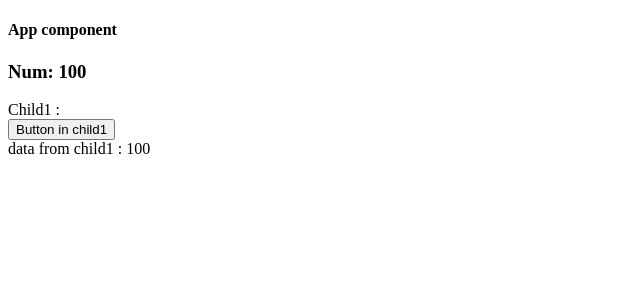
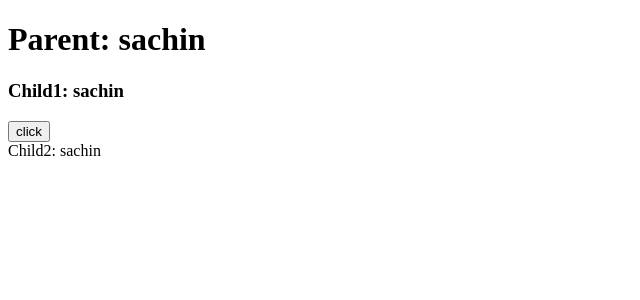
Before and after one commit to venkatravilla333/react-06, a React (Create React App) app in the folder my-app/: page / in a window 1280 px wide. Shown: the top 300 px of the page, without its empty margins (0-640 px from the left). Built offline with nearby package versions, Linux system fonts and the light colour scheme.

Commit message:
props in class com

```diff
--- a/my-app/src/App.js
+++ b/my-app/src/App.js
@@ -3,12 +3,14 @@
 // import Parent from "./classComponents/Parent";
 // import Jsx from "./functionalComponents/jsx/Jsx";
 
-import Parent from "./functionalComponents/Props/Parent";
+import Parent from "./classComponents/Props/Parent";
+
+// import Parent from "./functionalComponents/Props/Parent";
 
 function App() {
   return (
     <>
-      <h4>App component</h4>
+      {/* <h4>App component</h4> */}
       {/* {Parent()} */}
       {/* {Child()} */}
       {/* <Child/> */}
@@ -17,6 +19,7 @@ function App() {
       {/* <Parent/> */}
       {/* <Jsx/> */}
       <Parent/>
+      {/* {new Parent().render()} */}
 
     </>
   );
--- /dev/null
+++ b/my-app/src/classComponents/Props/Child1.js
@@ -0,0 +1,15 @@
+import React, { Component } from 'react'
+
+export class Child1 extends Component {
+  render() {
+    console.log(this.props)
+    return (
+      <div>
+        <h3>Child1: {this.props.name}</h3>
+        <button onClick={()=> this.props.test('child1 data')}>click</button>
+      </div>
+    );
+  }
+}
+
+export default Child1
--- /dev/null
+++ b/my-app/src/classComponents/Props/Child2.js
@@ -0,0 +1,11 @@
+import React, { Component } from 'react'
+
+export class Child2 extends Component {
+  render() {
+    return (
+      <div>Child2: {this.props.name}</div>
+    )
+  }
+}
+
+export default Child2
--- /dev/null
+++ b/my-app/src/classComponents/Props/Parent.js
@@ -0,0 +1,33 @@
+import React from 'react'
+import Child1 from './Child1'
+import Child2 from './Child2'
+
+class Parent extends React.Component{
+  constructor(props) {
+    super(props)
+
+    this.state = {
+       name: 'sachin'
+    }
+  }
+
+  test = (data) => {
+    console.log('test')
+    console.log(data)
+    this.setState({
+      name: data
+    })
+  }
+
+
+  render() {
+    return (
+      <div>
+        <h1>Parent: {this.state.name}</h1>
+        <Child1 name={this.state.name} test={this.test} />
+        <Child2 name={this.state.name} />
+      </div>
+    )
+  }
+}
+export default Parent
```
Also changed, not shown: my-app/src/classComponents/Parent.js (deleted, +0 -10 lines).
